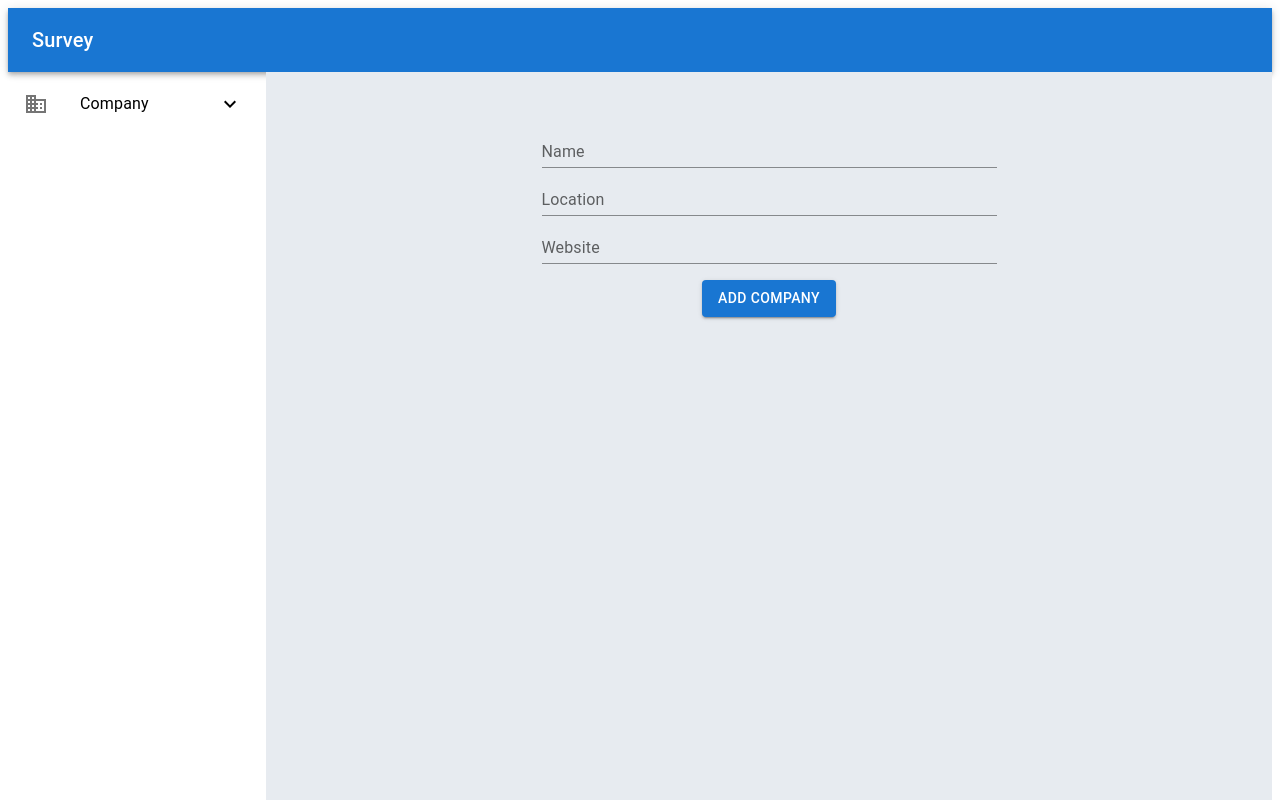
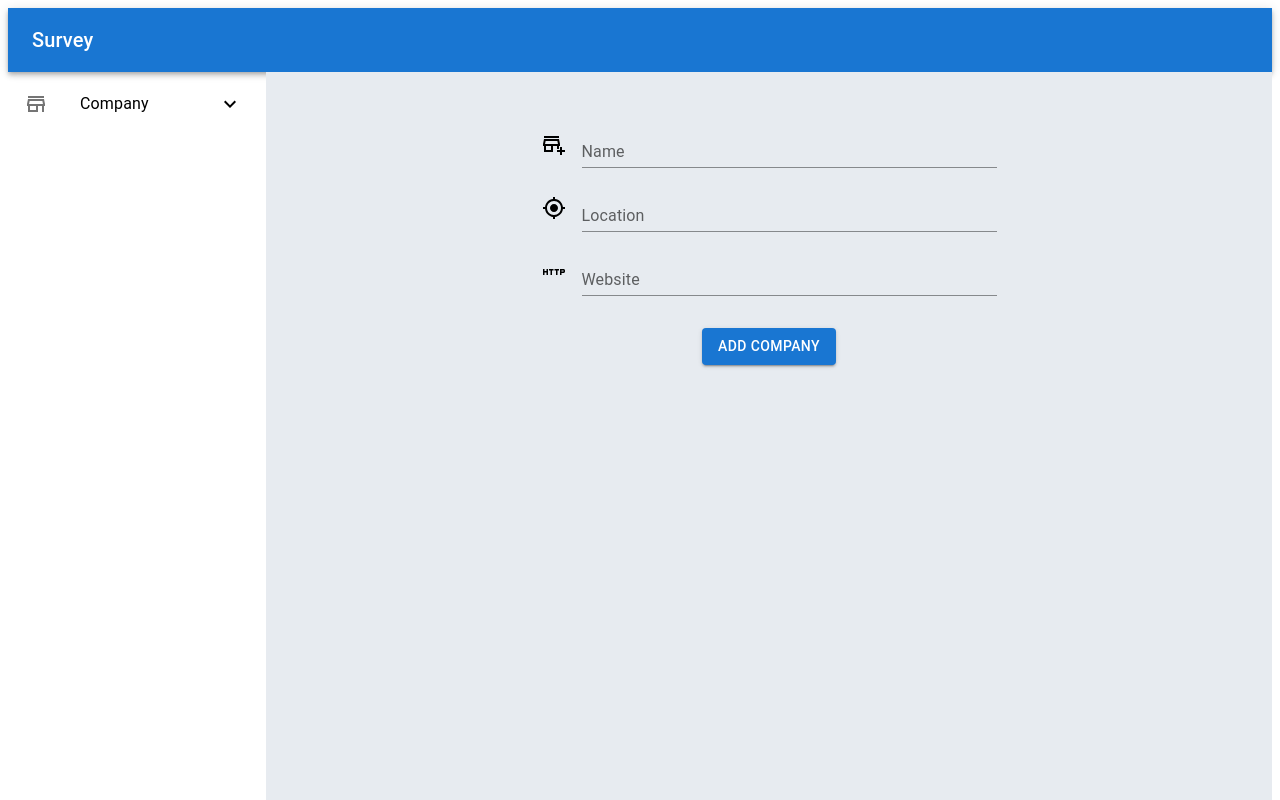
Before and after one commit to Gathondu/survey, a React (Create React App) app: page /company/new in a window 1280 px wide. Shown: the top 800 px of the page. Built offline with nearby package versions, Linux system fonts and the light colour scheme; the HTML template or start-up script is replaced by a standard one.

Commit message:
fix styling
Signed-off-by: Denis Ngugi Gathondu <denis.gathondu@yahoo.com>

```diff
--- a/src/components/Company/CompanyForm.tsx
+++ b/src/components/Company/CompanyForm.tsx
@@ -4,6 +4,11 @@ import FormField from "@components/FormField";
 import { Button } from "@mui/material";
 import { useAddCompanyMutation } from "@utils/Graphql";
 import { useSnackbar } from "notistack";
+import {
+  GpsFixedOutlined,
+  AddBusinessOutlined,
+  HttpOutlined,
+} from "@mui/icons-material";
 
 const validationSchema = yup.object({
   name: yup.string().required("Company name is required"),
@@ -52,6 +57,7 @@ const CompanyForm = () => {
           variant="standard"
           formik={formik}
           fullWidth
+          Icon={AddBusinessOutlined}
         />
         <FormField
           name="location"
@@ -59,6 +65,7 @@ const CompanyForm = () => {
           variant="standard"
           formik={formik}
           fullWidth
+          Icon={GpsFixedOutlined}
         />
         <FormField
           name="website"
@@ -66,6 +73,7 @@ const CompanyForm = () => {
           variant="standard"
           formik={formik}
           fullWidth
+          Icon={HttpOutlined}
         />
         <Button
           sx={{
--- a/src/components/FormField/FormField.tsx
+++ b/src/components/FormField/FormField.tsx
@@ -1,18 +1,8 @@
-import { Tooltip, IconButton, Box, TextField } from "@mui/material";
-import QuestionMarkIcon from "@mui/icons-material/QuestionMark";
+import { Box, TextField } from "@mui/material";
 
 const FormField = ({ ...props }: any) => {
-  const {
-    label,
-    readOnly,
-    tooltip,
-    tooltipWidthClass,
-    fullWidth,
-    Icon,
-    variant,
-    name,
-    formik,
-  }: any = props;
+  const { label, readOnly, fullWidth, Icon, variant, name, formik }: any =
+    props;
 
   const { errors, touched, values, handleChange, handleBlur } = formik;
 
@@ -20,22 +10,11 @@ const FormField = ({ ...props }: any) => {
     <Box
       sx={{
         display: "flex",
-        alignItems: "flex-end",
+        alignItems: "center",
+        mb: 2,
       }}
     >
-      {Icon && <Icon />}
-      {tooltip && (
-        <Tooltip
-          className={tooltipWidthClass}
-          title={tooltip}
-          id={name}
-          placement="right"
-        >
-          <IconButton>
-            <QuestionMarkIcon />
-          </IconButton>
-        </Tooltip>
-      )}
+      <Icon sx={{ mr: 2 }} />
       <TextField
         inputProps={{
           readOnly,
--- a/src/utils/Routes.ts
+++ b/src/utils/Routes.ts
@@ -1,10 +1,10 @@
 import type { Routes } from "@utils/Types";
-import { AddBusinessOutlined, BusinessOutlined } from "@mui/icons-material";
+import { AddBusinessOutlined, StoreOutlined } from "@mui/icons-material";
 
 export const SideNavRoutes: Routes[] = [
   {
     header: "Company",
-    icon: BusinessOutlined,
+    icon: StoreOutlined,
     links: [
       {
         title: "New",
```
